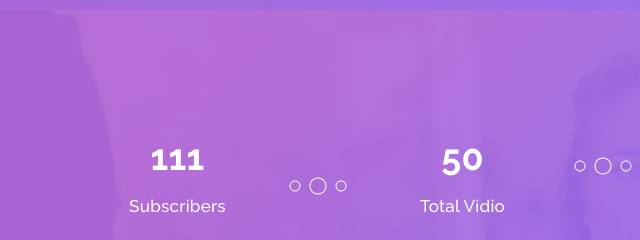
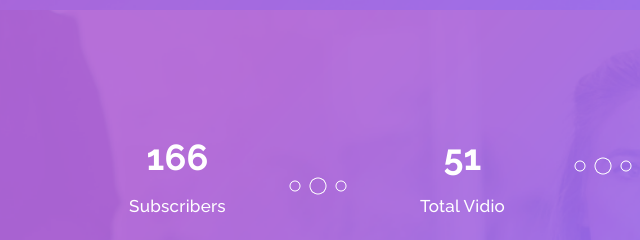
Before and after one commit to Dinukamalith/tech95lk, a plain HTML site: page index.html in a window 1280 px wide. Shown: the part 2420-2660 px from the top of the page, 35-675 px from the left. Drawn offline with Linux system fonts and the light colour scheme.

Commit message:
Update index.html

```diff
--- a/index.html
+++ b/index.html
@@ -257,13 +257,13 @@ https://templatemo.com/tm-535-softy-pinko
                 <div class="row">
                     <div class="col-lg-3 col-md-6 col-sm-12">
                         <div class="count-item decoration-bottom">
-                            <strong>111</strong>
+                            <strong>166</strong>
                             <span>Subscribers</span>
                         </div>
                     </div>
                     <div class="col-lg-3 col-md-6 col-sm-12">
                         <div class="count-item decoration-top">
-                            <strong>50</strong>
+                            <strong>51</strong>
                             <span>Total Vidio</span>
                         </div>
                     </div>
```
